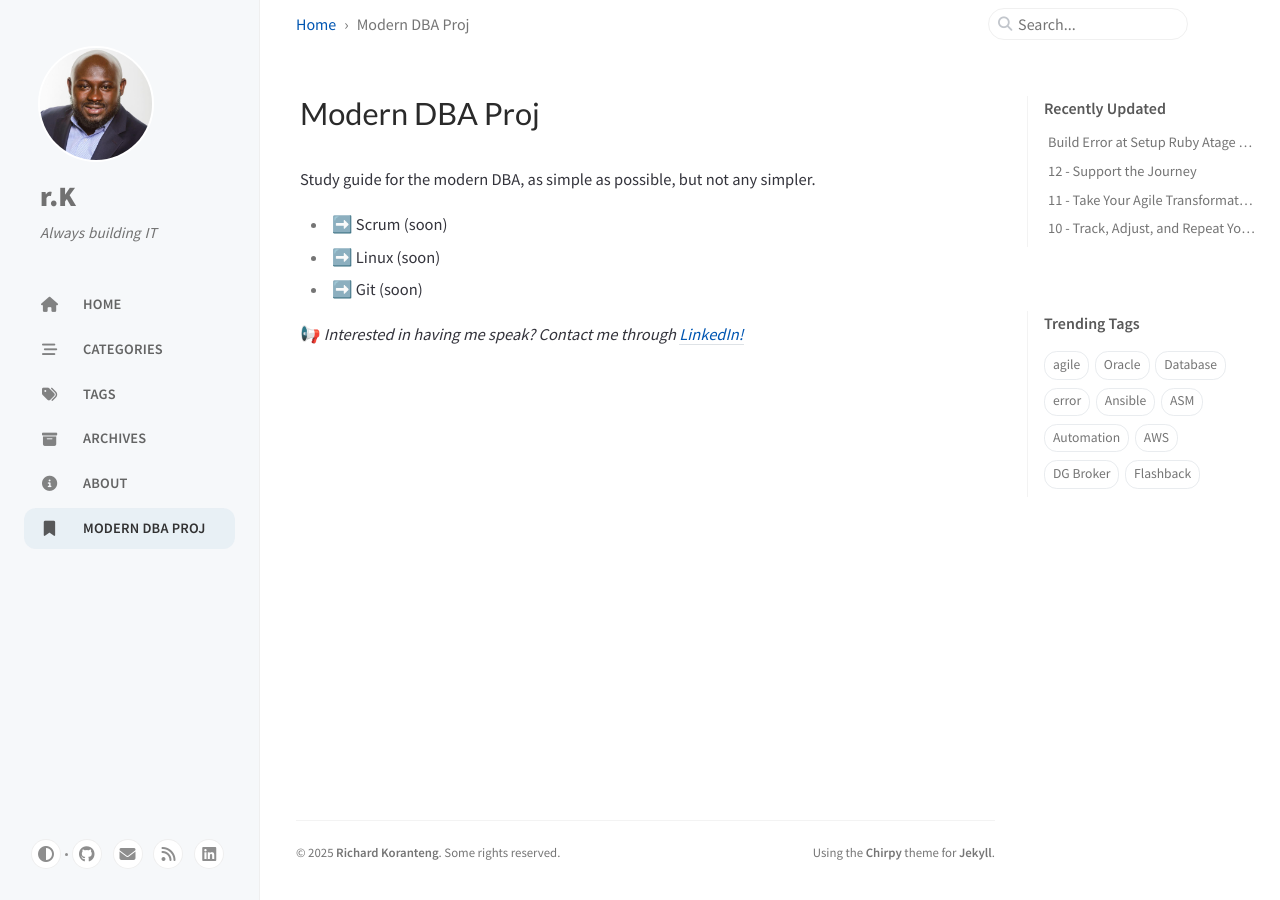
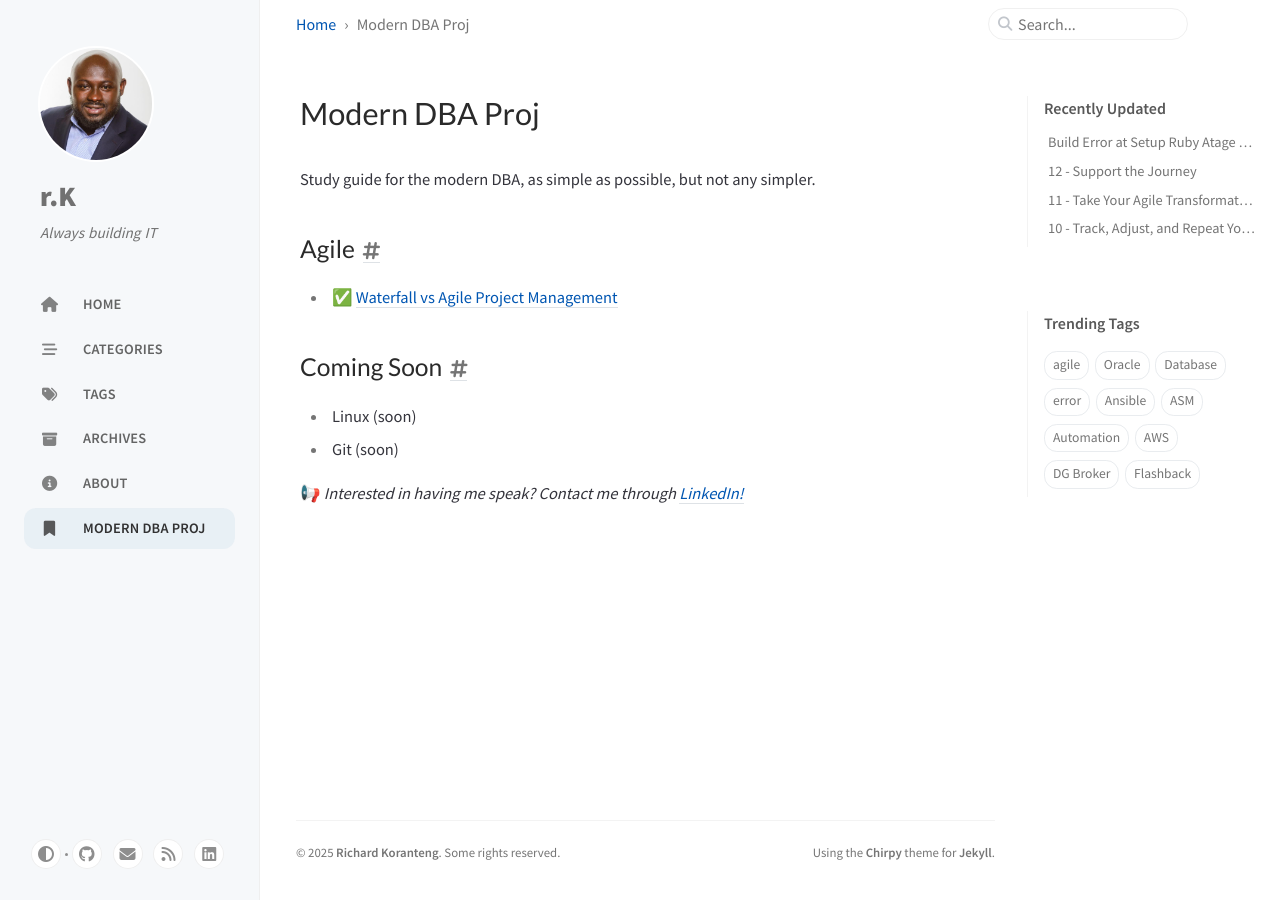
Before and after one commit to RKKoranteng/blog, a Jekyll site: the page built from _tabs/modern-dba-project.md, in a window 1280 px wide. Built offline with Jekyll 4.4.1, drawn with Linux system fonts in a browser that asks for light colours; cached includes are drawn as plain includes.

Commit message:
add link

```diff
--- a/_tabs/modern-dba-project.md
+++ b/_tabs/modern-dba-project.md
@@ -6,8 +6,14 @@ order: 5
 
 Study guide for the modern DBA, as simple as possible, but not any simpler.
 
-- ➡️ Scrum (soon)
-- ➡️ Linux (soon)
-- ➡️ Git (soon)
+## Agile
+
+- ✅ [Waterfall vs Agile Project Management](https://rkkoranteng.com/posts/project-management/)
+
+
+## Coming Soon
+
+- Linux (soon)
+- Git (soon)
 
 📢 _Interested in having me speak? Contact me through [LinkedIn!](https://www.linkedin.com/in/richard-koranteng)_
```
